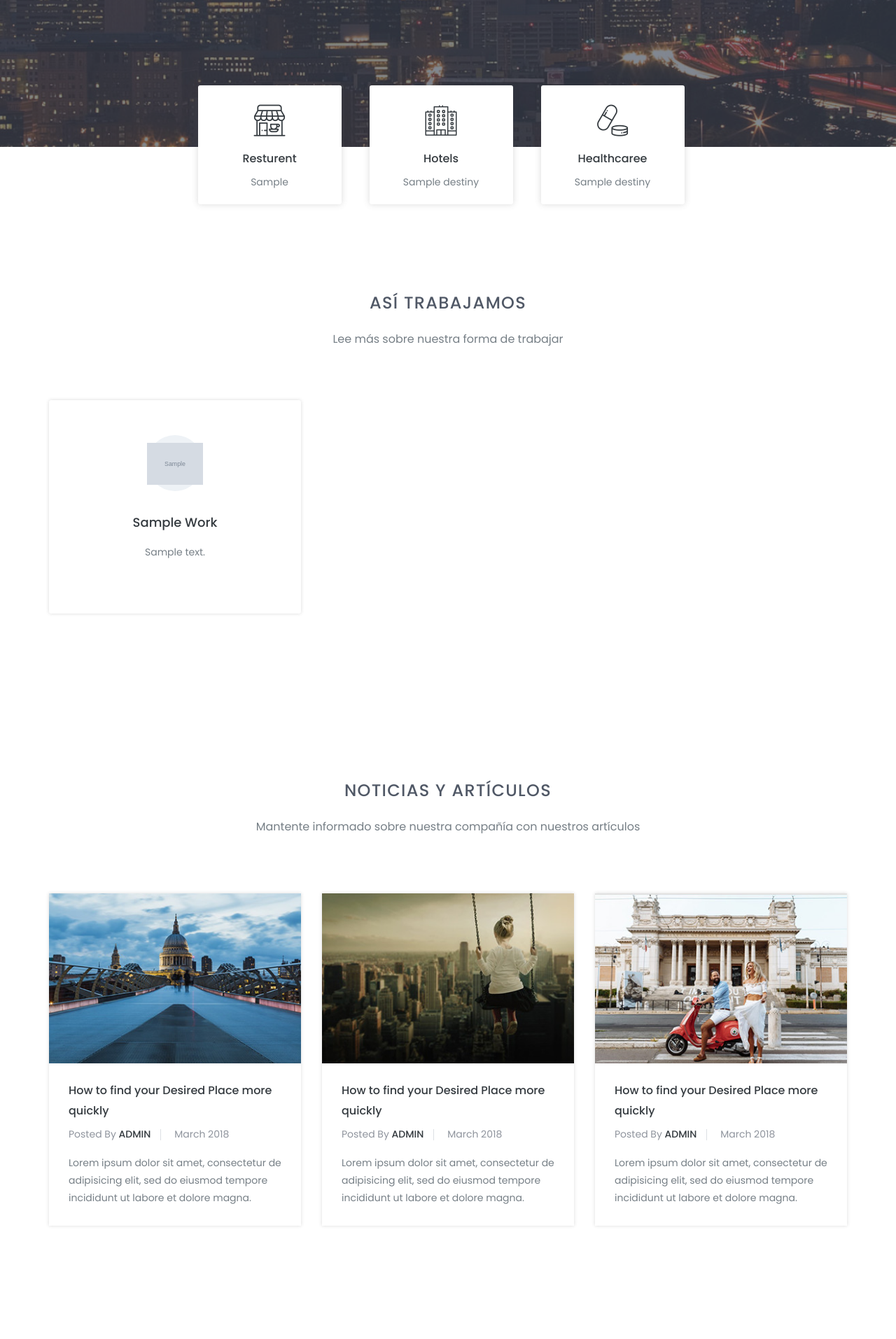
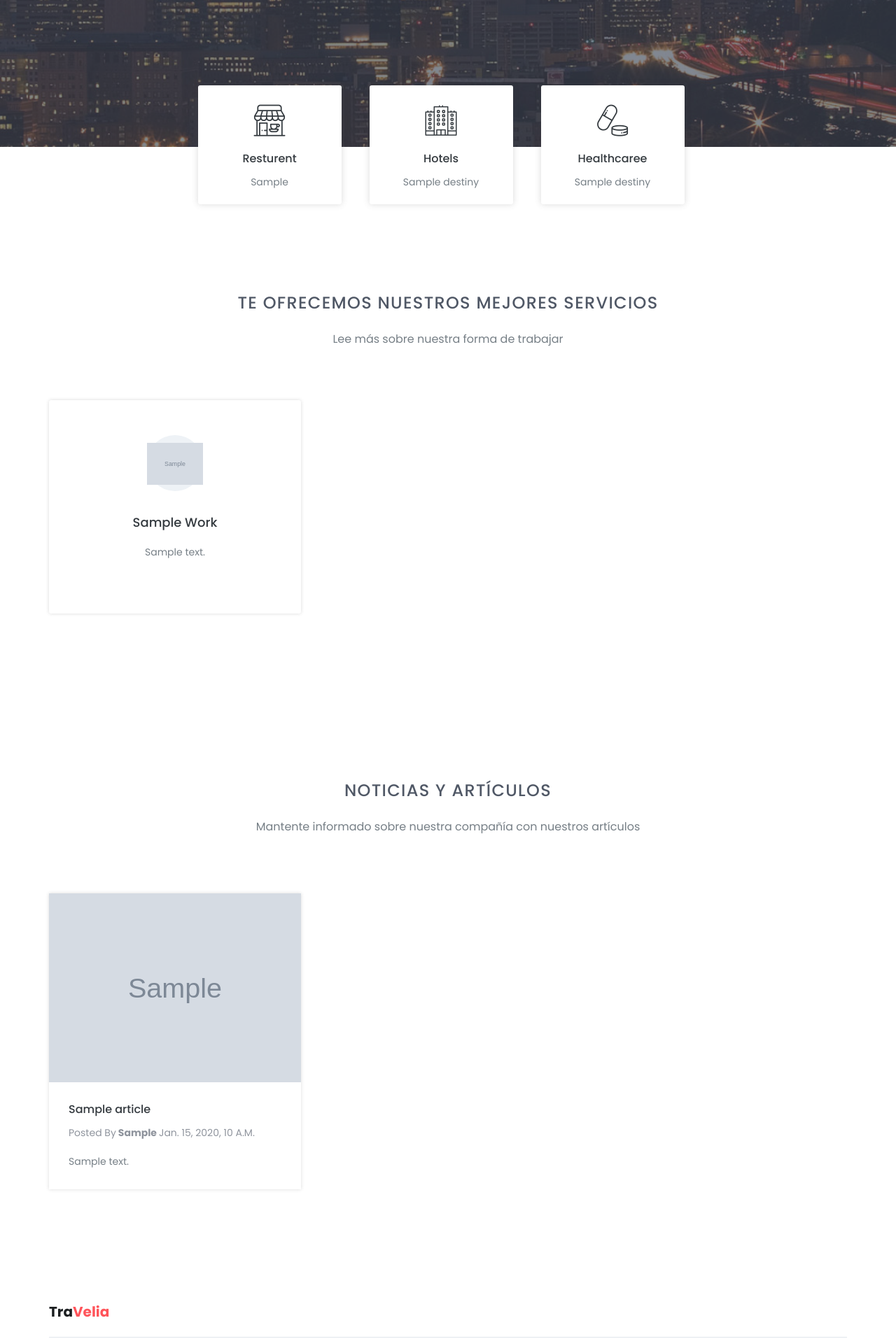
Before and after one commit to xAd4/travelia, a Django app: template core/templates/core/index.html in a window 1280 px wide. Shown: the part 640-2554 px from the top of the page at 70% size. Run offline with Django 4.2, Linux system fonts and the light colour scheme; tables that the repository leaves empty hold one stand-in row (values such as "Sample post"); the template is opened without the code that fills it: values that come from a table or form of the project are taken from there, most other values are stand-ins (such as "Sample title", 1, 10 or a date in 2020); grey boxes marked "Sample" are stand-in pictures; some libraries are stand-ins or nearby versions.

Commit message:
Article system implemented

```diff
--- a/article/models.py
+++ b/article/models.py
@@ -1,9 +1,19 @@
 from django.db import models
 from django.contrib.auth.models import User
+from django.db.models.signals import post_delete
+from django.dispatch import receiver
+
+#! Method Security 1
+def custom_upload_to(instance, filename):
+    if instance.pk:
+        old_instance = Article.objects.get(pk=instance.pk)
+        old_instance.image.delete()
+    return 'article/' + filename
 
 # Create your models here.
 #! Promotional articles or simple blog
 class Article(models.Model):
+    image = models.ImageField(upload_to=custom_upload_to, verbose_name="Imagen del artículo")
     title = models.CharField(max_length=100, verbose_name="Título")
     description = models.TextField(verbose_name="Descripción")
     user_post = models.ForeignKey(User, on_delete=models.CASCADE, verbose_name="Quién lo publicó")
@@ -16,3 +26,9 @@ class Article(models.Model):
 
     def __str__(self):
         return self.title
+
+  #! Method Security 2
+@receiver(post_delete, sender=Article)
+def delete_image_on_delete(sender, instance, **kwargs):
+    if instance.image:
+        instance.image.delete(False)
--- /dev/null
+++ b/article/urls.py
@@ -0,0 +1,6 @@
+from django.urls import path
+from . import views
+
+urlpatterns = [
+    path("article/<int:pk>/", views.ArticleDetailView.as_view(), name="article-detail"),
+]
--- /dev/null
+++ b/article/views.py
@@ -0,0 +1,6 @@
+from django.views.generic import DetailView
+from .models import Article
+
+class ArticleDetailView(DetailView):
+    template_name = "article/article_detail.html"
+    model = Article
--- a/core/templates/core/index.html
+++ b/core/templates/core/index.html
@@ -5,12 +5,11 @@
   <div class="container">
     <div class="welcome-hero-txt">
       <h2>
-        best place to find and explore <br />
-        that all you need
+        El mejor lugar para conseguir <br />
+        eso que necesitas
       </h2>
       <p>
-        Find Best Place, Restaurant, Hotel, Real State and many more think in
-        just One click
+        Encuentra los mejores restaurantes, hoteles y hospitales para tu bienestar solo con pocos clicks
       </p>
     </div>
     <div class="welcome-hero-serch-box">
@@ -66,7 +65,7 @@
 <section id="works" class="works">
   <div class="container">
     <div class="section-header">
-      <h2>Así trabajamos</h2>
+      <h2>Te ofrecemos nuestros mejores servicios</h2>
       <p>Lee más sobre nuestra forma de trabajar</p>
     </div>
     <!--/.section-header-->
@@ -109,66 +108,27 @@
     <!--/.section-header-->
     <div class="blog-content">
       <div class="row">
+        {% for article in articles %}
         <div class="col-md-4 col-sm-6">
           <div class="single-blog-item">
             <div class="single-blog-item-img">
               <img
-                src="{% static 'core/assets/images/blog/b1.jpg' %}"
+                src="{{article.image.url}}"
                 alt="blog image"
               />
             </div>
             <div class="single-blog-item-txt">
               <h2>
-                <a href="#">How to find your Desired Place more quickly</a>
+                <a href="{% url 'article-detail' article.id %}">{{article.title}}</a>
               </h2>
-              <h4>posted <span>by</span> <a href="#">admin</a> march 2018</h4>
+              <h4>posted <span>by</span><b> {{article.user_post.username}} </b>{{article.created_at}}</h4>
               <p>
-                Lorem ipsum dolor sit amet, consectetur de adipisicing elit, sed
-                do eiusmod tempore incididunt ut labore et dolore magna.
+                {{article.description|striptags|safe|truncatechars:"200"}}
               </p>
             </div>
           </div>
         </div>
-        <div class="col-md-4 col-sm-6">
-          <div class="single-blog-item">
-            <div class="single-blog-item-img">
-              <img
-                src="{% static 'core/assets/images/blog/b2.jpg' %}"
-                alt="blog image"
-              />
-            </div>
-            <div class="single-blog-item-txt">
-              <h2>
-                <a href="#">How to find your Desired Place more quickly</a>
-              </h2>
-              <h4>posted <span>by</span> <a href="#">admin</a> march 2018</h4>
-              <p>
-                Lorem ipsum dolor sit amet, consectetur de adipisicing elit, sed
-                do eiusmod tempore incididunt ut labore et dolore magna.
-              </p>
-            </div>
-          </div>
-        </div>
-        <div class="col-md-4 col-sm-6">
-          <div class="single-blog-item">
-            <div class="single-blog-item-img">
-              <img
-                src="{% static 'core/assets/images/blog/b3.jpg' %}"
-                alt="blog image"
-              />
-            </div>
-            <div class="single-blog-item-txt">
-              <h2>
-                <a href="#">How to find your Desired Place more quickly</a>
-              </h2>
-              <h4>posted <span>by</span> <a href="#">admin</a> march 2018</h4>
-              <p>
-                Lorem ipsum dolor sit amet, consectetur de adipisicing elit, sed
-                do eiusmod tempore incididunt ut labore et dolore magna.
-              </p>
-            </div>
-          </div>
-        </div>
+        {% endfor %}
       </div>
     </div>
   </div>
--- a/travelia/urls.py
+++ b/travelia/urls.py
@@ -23,6 +23,8 @@ from core import urls
 from places import urls
 ## Work URLs
 from work import urls
+## Article URLs
+from article import urls
 
 urlpatterns = [
     path('admin/', admin.site.urls),
@@ -31,6 +33,8 @@ urlpatterns = [
     path("", include("places.urls")),
     # Work URLs
     path("", include("work.urls")),
+    ## Article URLs
+    path("", include("article.urls")),
 ]
 
 #! MEDIA
```
Also changed, not shown: article/templates/article/article_detail.html (added, +41 -0 lines), core/views.py (+3 -4 lines), article/migrations/0002_article_image.py (added).
